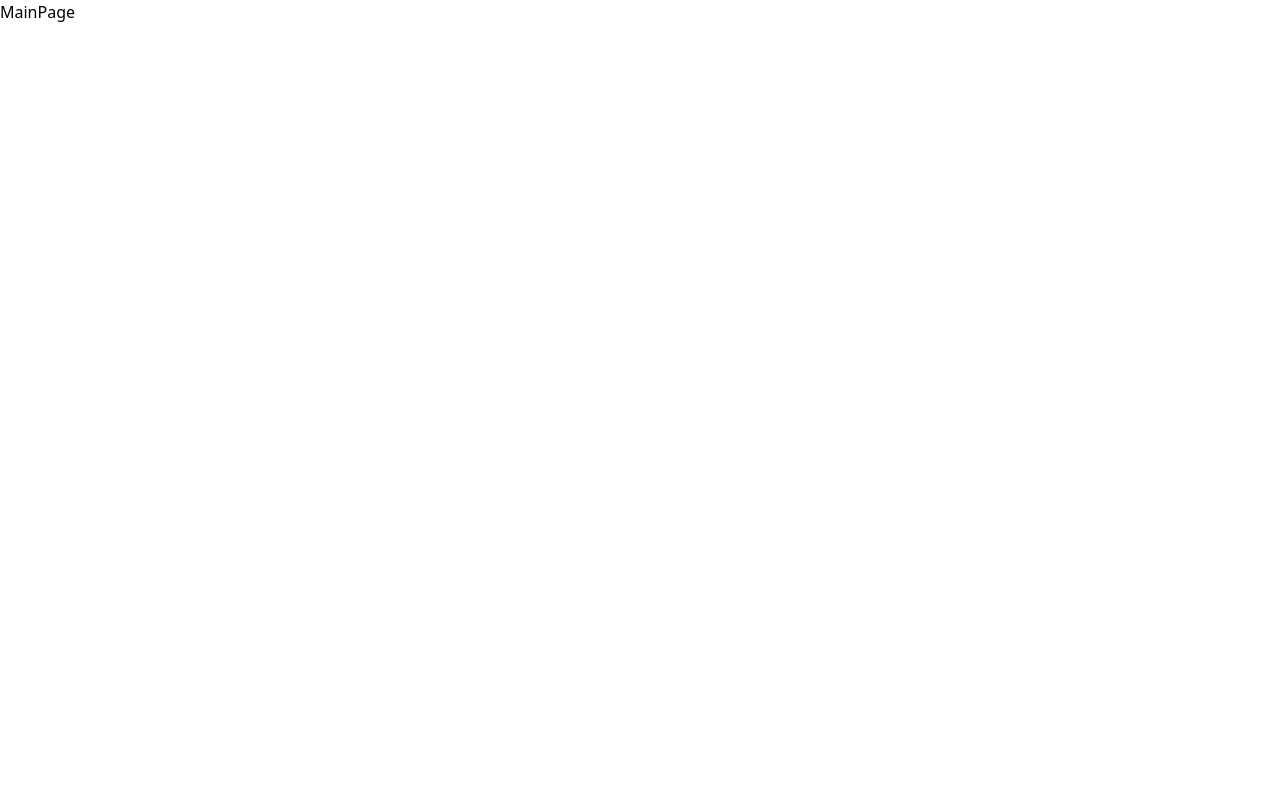
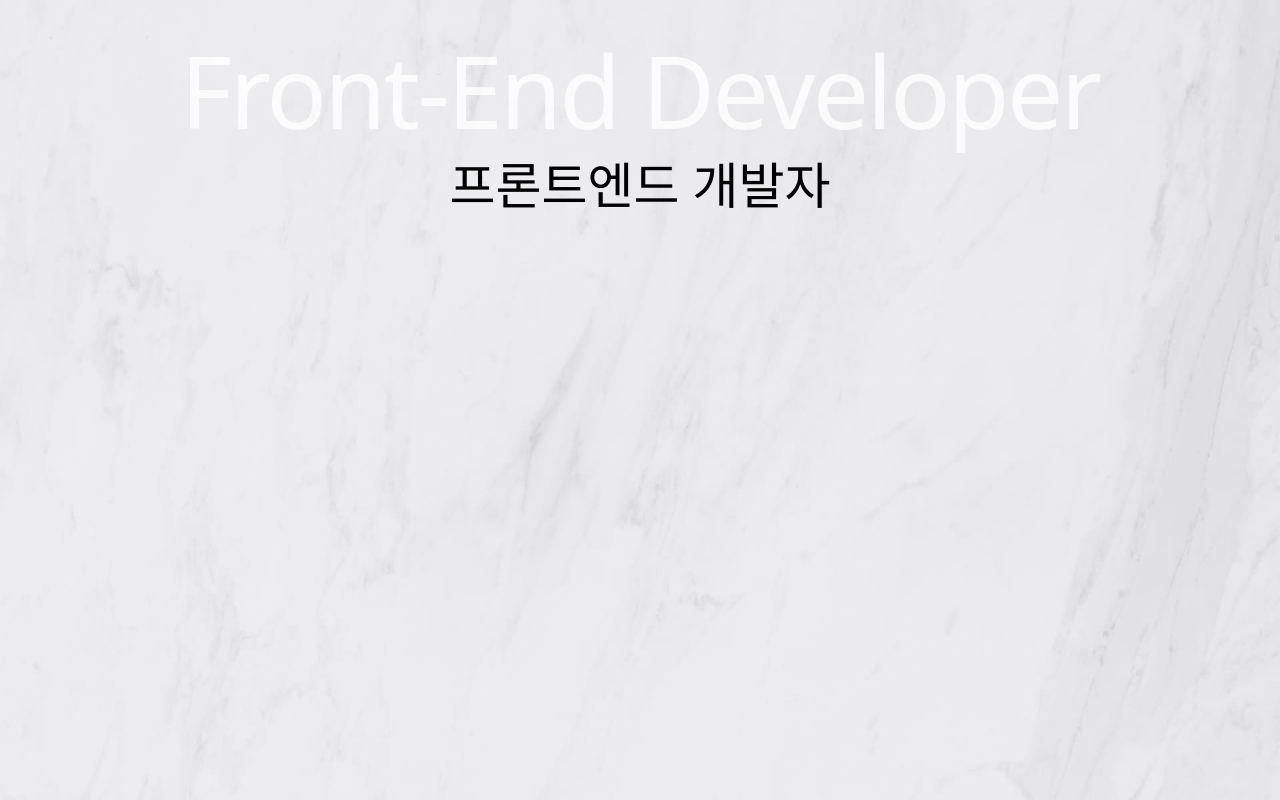
Before and after one commit to hyr0208/portfolio, a React (Create React App) app: page / in a window 1280 px wide. Built offline with nearby package versions, Linux system fonts and the light colour scheme.

Commit message:
refactor: mainpage 수정

```diff
--- a/src/constants/imageData.ts
+++ b/src/constants/imageData.ts
@@ -1,3 +1,3 @@
 export const imageData = {
-  BackGroundImage: require("../assets/image/background.avif"),
+  BackGroundImage: require("../assets/image/front_bg.jpg"),
 };
--- a/src/pages/main/MainPage.tsx
+++ b/src/pages/main/MainPage.tsx
@@ -1,7 +1,24 @@
+import { imageData } from "../../constants/imageData";
+
 function MainPage() {
   return (
     <div className="max-w-[1280px]">
-      <div>MainPage</div>
+      <div className="object-cover w-screen relative">
+        <img
+          src={imageData.BackGroundImage}
+          alt=""
+          className="w-screen h-screen"
+        />
+
+        <div className="absolute bottom-0 left-0 top-0 text-center w-full pt-10">
+          <p className="md:text-[100px] text-[150px] text-white/80 font-normal tracking-tight leading-none">
+            Front-End Developer
+          </p>
+          <p className="absolute md:top-[20%] top-[30%] left-1/2 -translate-x-1/2 md:text-[50px] text-[70px] text-black font-light leading-none">
+            프론트엔드 개발자
+          </p>
+        </div>
+      </div>
     </div>
   );
 }
```
Also changed, not shown: src/assets/image/background.avif (deleted), src/assets/image/front_bg.jpg (added).
